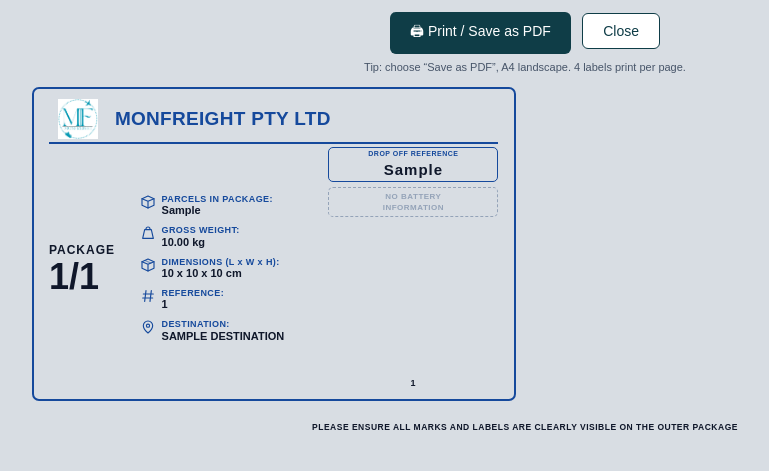
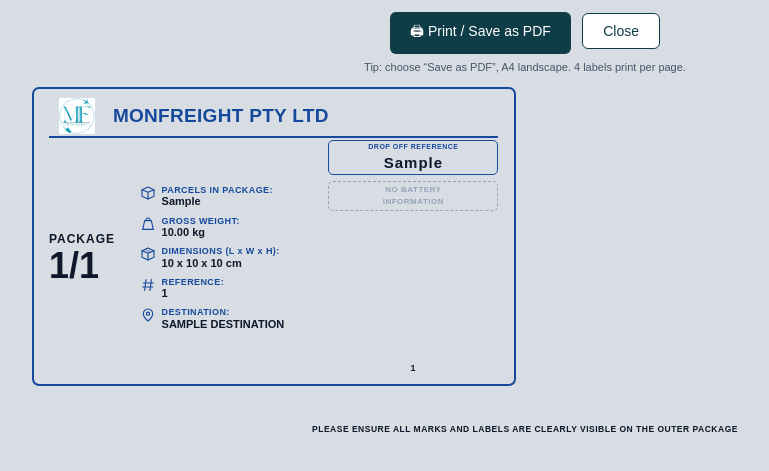
Before and after one commit to MonFreight/monfreight-platform, a Python web app: template templates/prep_outer_label.html in a window 1280 px wide. Shown: the top 471 px of the page, without its empty margins (115-884 px from the left). Run offline with Jinja, Linux system fonts and the light colour scheme; the template is opened without the code that fills it: most values are stand-ins (such as "Sample title", 1, 10 or a date in 2020); some libraries are stand-ins or nearby versions.

Commit message:
Increase vertical gap between outer labels; compact header

```diff
--- a/static/prep_print.css
+++ b/static/prep_print.css
@@ -36,15 +36,15 @@ body {
 .label-page {
   width: 261mm; margin: 0 auto;
   display: flex; flex-wrap: wrap; align-content: flex-start;
-  gap: 3.5mm;
+  gap: 8mm 3.5mm;   /* row-gap (vertical) × column-gap (horizontal) */
   page-break-after: always; break-after: page;
 }
 .label-page:last-child { page-break-after: auto; break-after: auto; }
 
 .olabel {
-  width: 128mm; height: 83mm;
+  width: 128mm; height: 79mm;
   border: 2.2px solid var(--ol-blue); border-radius: 7px;
-  padding: 2.6mm 4mm; overflow: hidden;
+  padding: 2.4mm 4mm; overflow: hidden;
   display: flex; flex-direction: column;
   page-break-inside: avoid; break-inside: avoid;
 }
@@ -57,9 +57,9 @@ body {
 /* Header: logo + company name only */
 .ol-head {
   display: flex; align-items: center; gap: 8px;
-  border-bottom: 2px solid var(--ol-blue); padding-bottom: 3px; margin-bottom: 3px;
+  border-bottom: 2px solid var(--ol-blue); padding-bottom: 2px; margin-bottom: 2px;
 }
-.ol-logo { width: 58px; height: auto; max-height: 40px; object-fit: contain; }
+.ol-logo { width: 56px; height: auto; max-height: 36px; object-fit: contain; }
 .ol-co-name { font-size: 19px; font-weight: 800; color: var(--ol-blue); letter-spacing: .3px; }
 
 /* 3-column body */
@@ -71,7 +71,7 @@ body {
 .ol-pkg-num { font-size: 36px; font-weight: 900; color: var(--ol-ink); line-height: 1; }
 
 /* Column B — shipment info */
-.ol-col-info { display: flex; flex-direction: column; justify-content: center; gap: 2.2mm; }
+.ol-col-info { display: flex; flex-direction: column; justify-content: center; gap: 2mm; }
 .ol-field { display: flex; align-items: flex-start; gap: 6px; }
 .ol-fi { flex: 0 0 auto; }
 .fi-ico { width: 16px; height: 16px; fill: none; stroke: var(--ol-blue);
--- a/templates/prep_outer_label.html
+++ b/templates/prep_outer_label.html
@@ -3,7 +3,7 @@
 <head>
 <meta charset="utf-8">
 <title>Outer Package Labels</title>
-<link rel="stylesheet" href="/static/prep_print.css?v=4">
+<link rel="stylesheet" href="/static/prep_print.css?v=5">
 <style>
   /* Outer labels print on A4 landscape, 4 labels per page (2 × 2). */
   @page { size: A4 landscape; margin: 9mm; }
```
